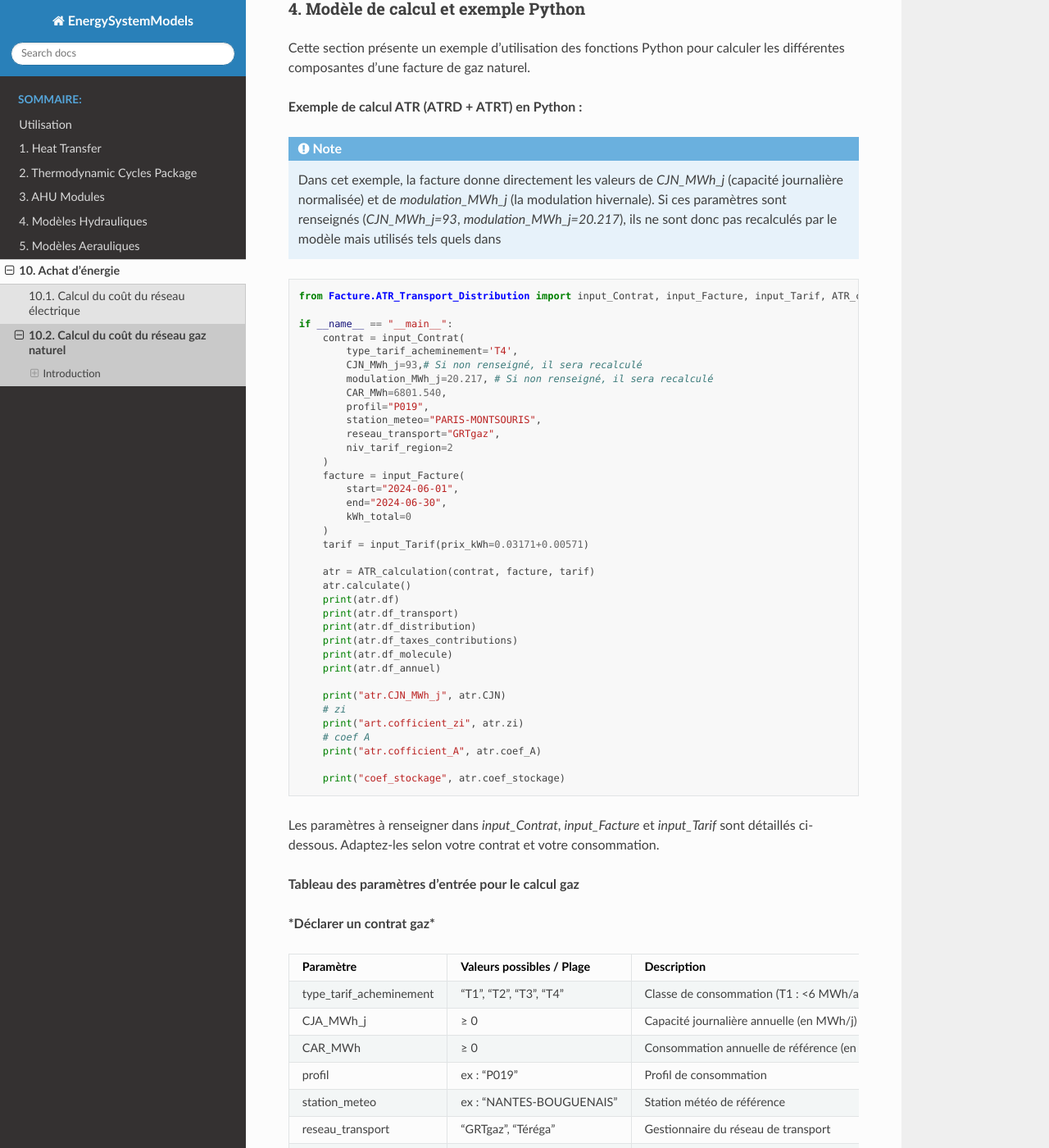
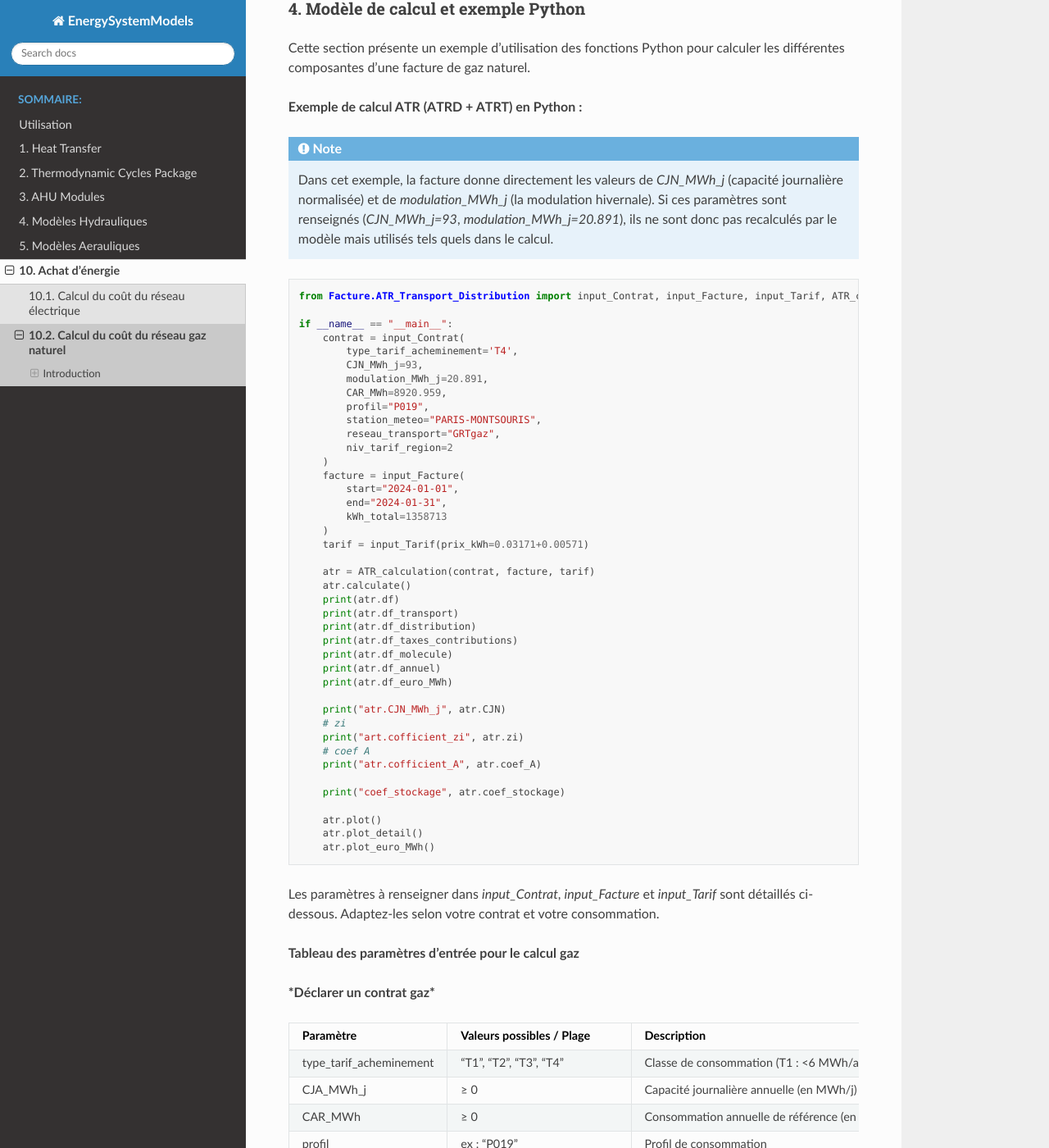
Before and after one commit to ZoheirHADID/EnergySystemModels-fr, a Sphinx documentation site: the page built from docs/source/010-achat-energie/contrat_gaz.rst, in a window 1280 px wide and 1400 px high, scrolled down 3133 px. Shown: the whole window at 82% size. Built offline with Sphinx 7.4.7 and the Read the Docs theme 3.1.0, drawn with Linux system fonts in a browser that asks for light colours; pages that are not in the unit, such as notebooks, are missing from menus.

Commit message:
contrat_gaz

```diff
--- a/docs/source/010-achat-energie/contrat_gaz.rst
+++ b/docs/source/010-achat-energie/contrat_gaz.rst
@@ -176,11 +176,10 @@ Cette section présente un exemple d’utilisation des fonctions Python pour cal
 
 **Exemple de calcul ATR (ATRD + ATRT) en Python :**
 
-
 .. note::
 
    Dans cet exemple, la facture donne directement les valeurs de `CJN_MWh_j` (capacité journalière normalisée) et de `modulation_MWh_j` (la modulation hivernale).
-   Si ces paramètres sont renseignés (`CJN_MWh_j=93`, `modulation_MWh_j=20.217`), ils ne sont donc pas recalculés par le modèle mais utilisés tels quels dans
+   Si ces paramètres sont renseignés (`CJN_MWh_j=93`, `modulation_MWh_j=20.891`), ils ne sont donc pas recalculés par le modèle mais utilisés tels quels dans le calcul.
 
 .. code-block:: python
 
@@ -189,18 +188,18 @@ Cette section présente un exemple d’utilisation des fonctions Python pour cal
    if __name__ == "__main__":
        contrat = input_Contrat(
            type_tarif_acheminement='T4',
-           CJN_MWh_j=93,# Si non renseigné, il sera recalculé
-           modulation_MWh_j=20.217, # Si non renseigné, il sera recalculé
-           CAR_MWh=6801.540,
+           CJN_MWh_j=93,
+           modulation_MWh_j=20.891,
+           CAR_MWh=8920.959,
            profil="P019",
            station_meteo="PARIS-MONTSOURIS",
            reseau_transport="GRTgaz",
            niv_tarif_region=2
        )
        facture = input_Facture(
-           start="2024-06-01",
-           end="2024-06-30",
-           kWh_total=0
+           start="2024-01-01",
+           end="2024-01-31",
+           kWh_total=1358713
        )
        tarif = input_Tarif(prix_kWh=0.03171+0.00571)
 
@@ -212,6 +211,7 @@ Cette section présente un exemple d’utilisation des fonctions Python pour cal
        print(atr.df_taxes_contributions)
        print(atr.df_molecule)
        print(atr.df_annuel)
+       print(atr.df_euro_MWh)
 
        print("atr.CJN_MWh_j", atr.CJN)
        # zi
@@ -220,6 +220,10 @@ Cette section présente un exemple d’utilisation des fonctions Python pour cal
        print("atr.cofficient_A", atr.coef_A)
 
        print("coef_stockage", atr.coef_stockage)
+
+       atr.plot()
+       atr.plot_detail()
+       atr.plot_euro_MWh()
 
 Les paramètres à renseigner dans `input_Contrat`, `input_Facture` et `input_Tarif` sont détaillés ci-dessous. Adaptez-les selon votre contrat et votre consommation.
 
```
